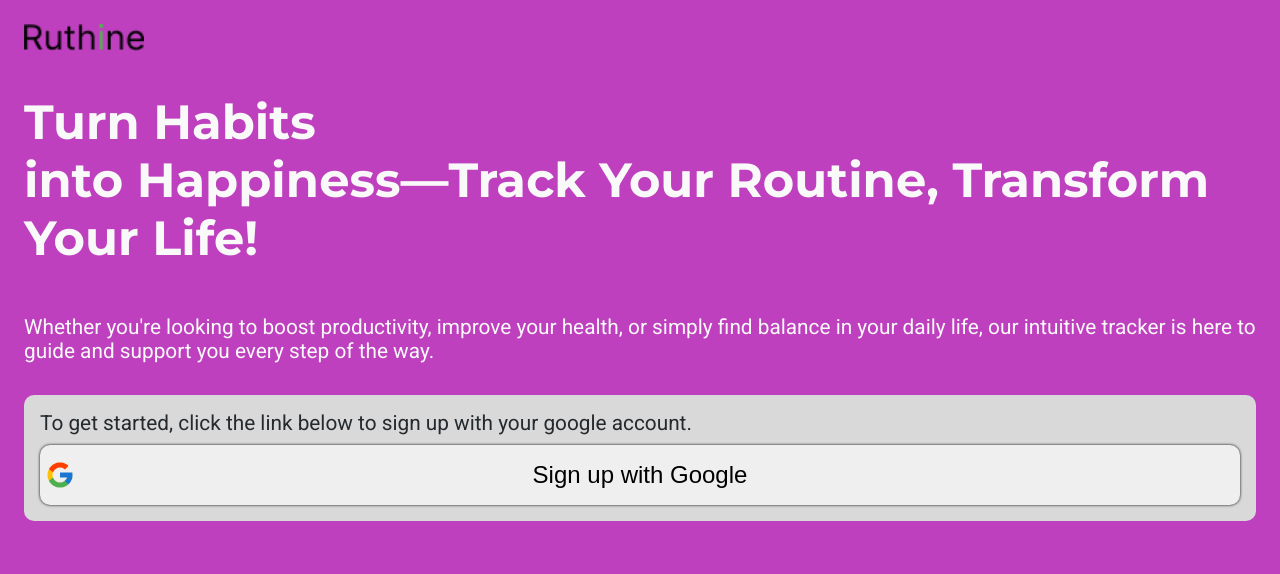
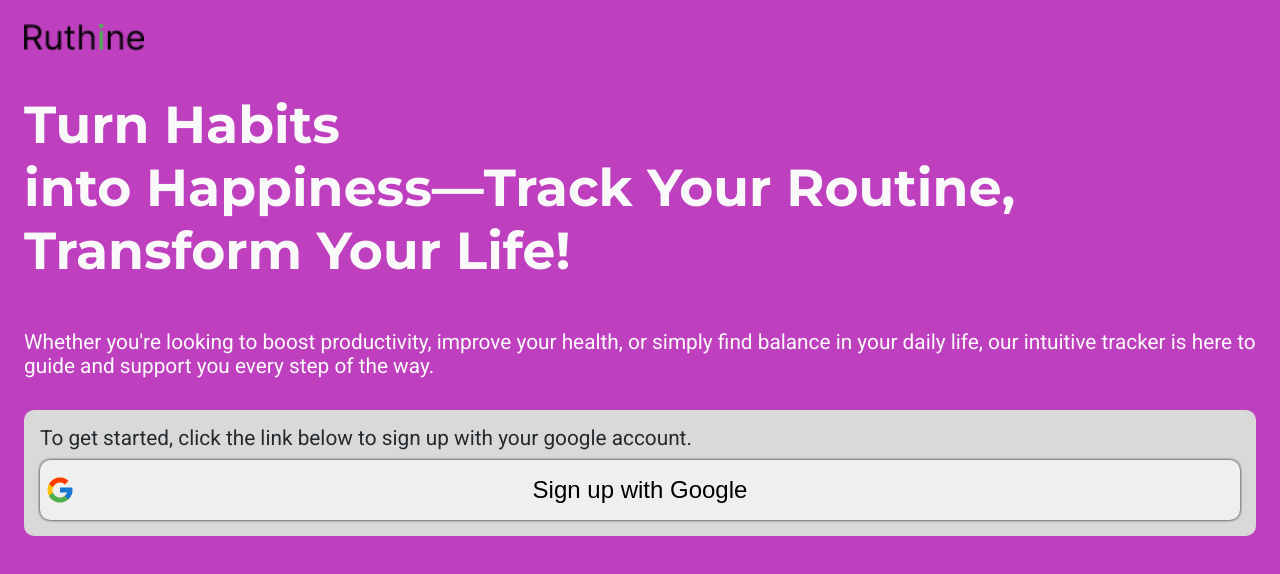
Before and after one commit to jephthahdominic/Consistensy, a React (Vite) app: page /login in a window 1280 px wide. Shown: the top 574 px of the page. Built offline with nearby package versions, Linux system fonts and the light colour scheme; a web font is replaced by a local one.

Commit message:
built the landing page

```diff
--- a/src/pages/LandingPage.module.css
+++ b/src/pages/LandingPage.module.css
@@ -24,7 +24,7 @@
     padding: 1rem 0 2rem;
 }
 .landingPage_main h1{
-    font-size: 48px;
+    font-size: 52px;
     color: #f9f9f9;
     font-size: montserrat;
 }
```
